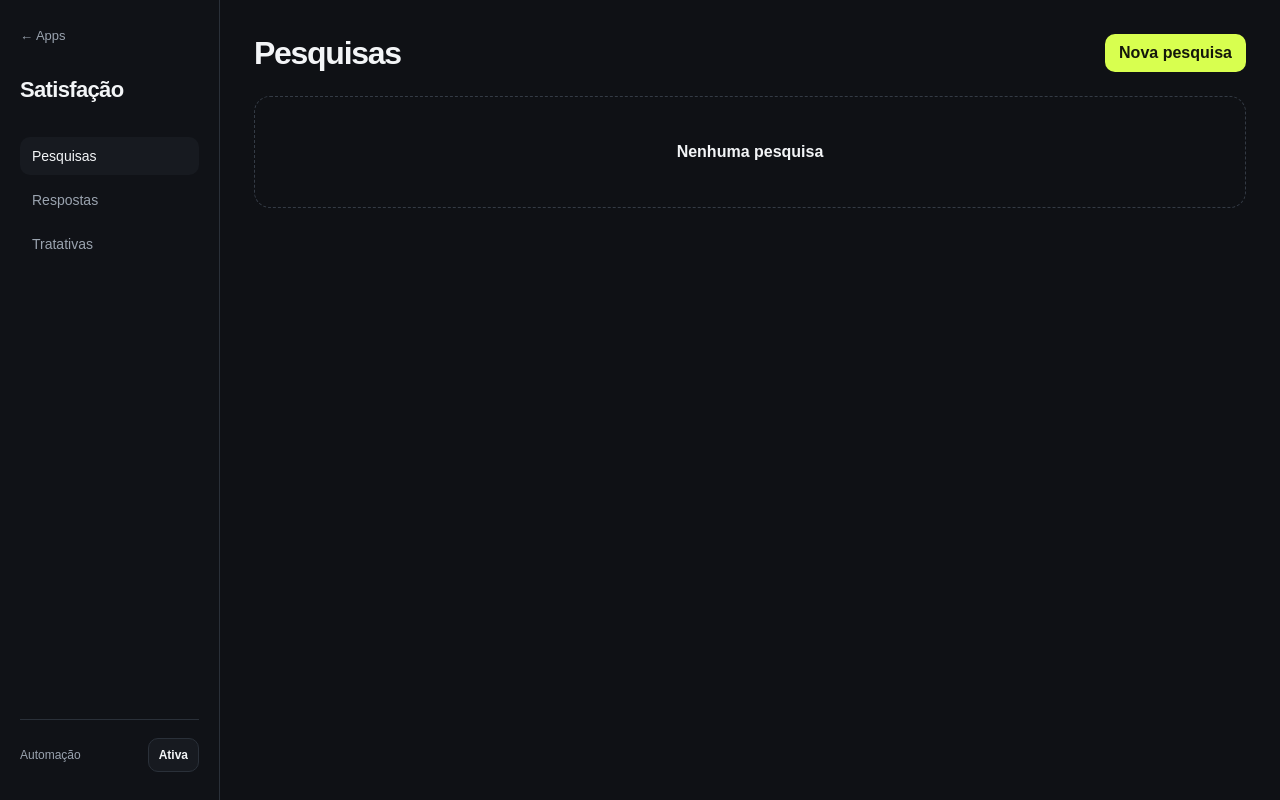
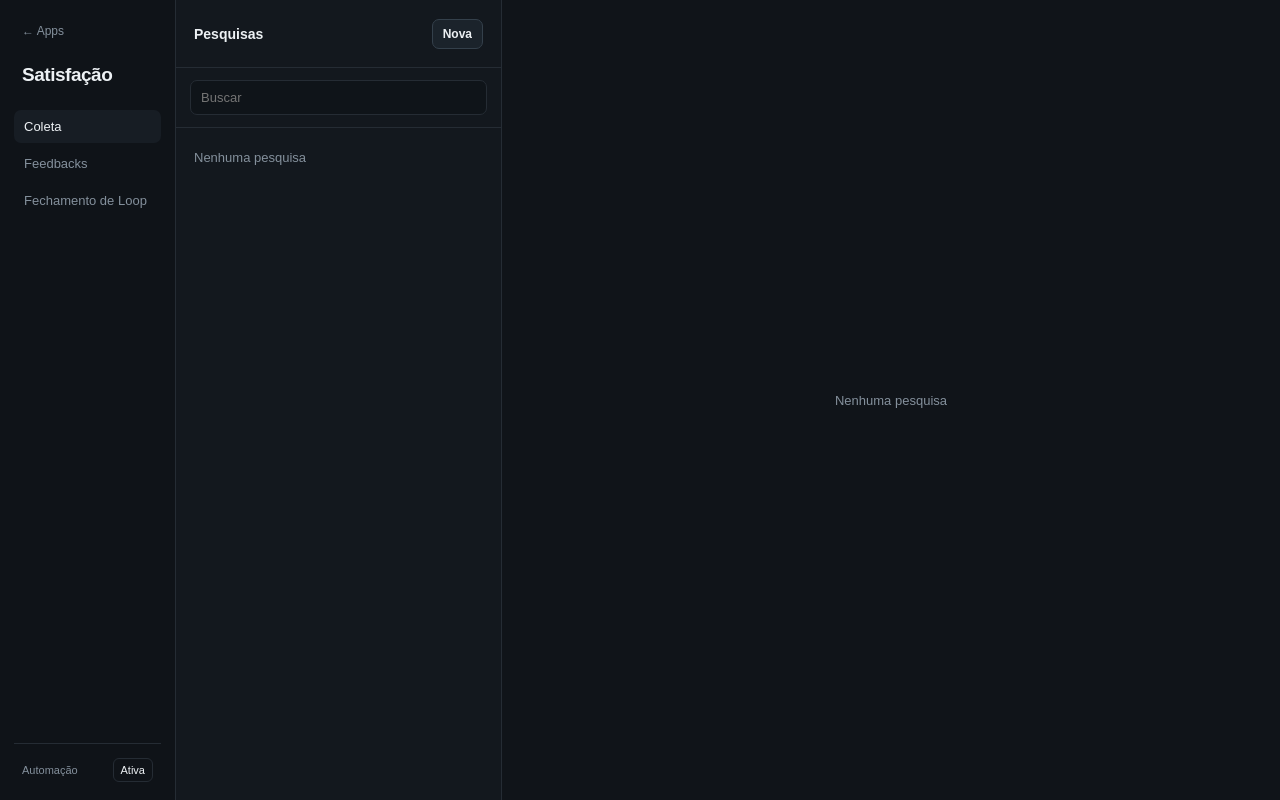
Before and after one commit to aruanmf-spec/CRMPlus, a Next.js app: page /satisfacao in a window 1280 px wide. Built offline with nearby package versions, Linux system fonts and the light colour scheme.

Commit message:
refactor: align satisfaction flow with Track.co process

```diff
--- a/app/satisfacao/page.tsx
+++ b/app/satisfacao/page.tsx
@@ -4,7 +4,7 @@ import Link from 'next/link'
 import { FormEvent, useEffect, useMemo, useState } from 'react'
 
 type Metrica = 'NPS' | 'CSAT' | 'CES'
-type View = 'Pesquisas' | 'Respostas' | 'Tratativas'
+type View = 'Coleta' | 'Feedbacks' | 'Fechamento de Loop'
 
 type Pesquisa = {
   id: string
@@ -37,25 +37,34 @@ const RESPONSE_KEY = 'crmplus.satisfacao.respostas'
 const CASE_KEY = 'crmplus.satisfacao.tratativas'
 const AUTOMATION_KEY = 'crmplus.satisfacao.automacao'
 
-function classify(metrica: Metrica, nota: number) {
-  if (metrica === 'NPS') return nota <= 6 ? 'Detrator' : nota <= 8 ? 'Neutro' : 'Promotor'
-  if (metrica === 'CSAT') return nota <= 2 ? 'Crítico' : nota === 3 ? 'Neutro' : 'Positivo'
-  return nota <= 3 ? 'Crítico' : nota <= 5 ? 'Neutro' : 'Positivo'
+function npsClass(nota: number) {
+  return nota <= 6 ? 'Detrator' : nota <= 8 ? 'Neutro' : 'Promotor'
+}
+
+function formatDate(value: string) {
+  return new Intl.DateTimeFormat('pt-BR', {
+    day: '2-digit',
+    month: '2-digit',
+    hour: '2-digit',
+    minute: '2-digit'
+  }).format(new Date(value))
 }
 
 export default function SatisfacaoPage() {
   const [pesquisas, setPesquisas] = useState<Pesquisa[]>([])
   const [respostas, setRespostas] = useState<Resposta[]>([])
   const [tratativas, setTratativas] = useState<Tratativa[]>([])
+  const [selectedId, setSelectedId] = useState<string | null>(null)
   const [showForm, setShowForm] = useState(false)
   const [automacao, setAutomacao] = useState(true)
-  const [view, setView] = useState<View>('Pesquisas')
+  const [view, setView] = useState<View>('Coleta')
+  const [query, setQuery] = useState('')
 
   useEffect(() => {
     const raw = window.localStorage.getItem(STORAGE_KEY)
     if (raw) {
       const parsed = JSON.parse(raw) as Partial<Pesquisa>[]
-      setPesquisas(parsed.map((item) => ({
+      const normalized = parsed.map((item) => ({
         id: String(item.id),
         nome: String(item.nome || ''),
         pergunta: String(item.pergunta || ''),
@@ -63,21 +72,44 @@ export default function SatisfacaoPage() {
         canal: (item.canal || 'Link') as Pesquisa['canal'],
         status: (item.status || 'Ativa') as Pesquisa['status'],
         createdAt: String(item.createdAt || new Date().toISOString())
-      })))
+      }))
+      setPesquisas(normalized)
+      if (normalized.length) setSelectedId(normalized[0].id)
     }
+
     const responses = window.localStorage.getItem(RESPONSE_KEY)
     if (responses) setRespostas(JSON.parse(responses))
     const cases = window.localStorage.getItem(CASE_KEY)
     if (cases) setTratativas(JSON.parse(cases))
     const automation = window.localStorage.getItem(AUTOMATION_KEY)
     if (automation !== null) setAutomacao(automation === 'true')
-  }, [view])
+  }, [])
 
-  const pesquisaMap = useMemo(() => new Map(pesquisas.map((item) => [item.id, item])), [pesquisas])
+  const filtered = useMemo(() => {
+    const term = query.trim().toLowerCase()
+    if (!term) return pesquisas
+    return pesquisas.filter((pesquisa) => [pesquisa.nome, pesquisa.pergunta, pesquisa.metrica, pesquisa.canal, pesquisa.status]
+      .some((value) => value.toLowerCase().includes(term)))
+  }, [pesquisas, query])
+
+  const selected = pesquisas.find((pesquisa) => pesquisa.id === selectedId) || null
+  const selectedFeedbacks = useMemo(
+    () => selected ? respostas.filter((resposta) => resposta.pesquisaId === selected.id) : [],
+    [respostas, selected]
+  )
+  const selectedLoops = useMemo(
+    () => selected ? tratativas.filter((item) => item.pesquisaId === selected.id) : [],
+    [tratativas, selected]
+  )
 
   function persist(next: Pesquisa[]) {
     setPesquisas(next)
     window.localStorage.setItem(STORAGE_KEY, JSON.stringify(next))
+  }
+
+  function persistLoops(next: Tratativa[]) {
+    setTratativas(next)
+    window.localStorage.setItem(CASE_KEY, JSON.stringify(next))
   }
 
   function toggleAutomacao() {
@@ -99,125 +131,210 @@ export default function SatisfacaoPage() {
       createdAt: new Date().toISOString()
     }
     persist([pesquisa, ...pesquisas])
+    setSelectedId(pesquisa.id)
+    setView('Coleta')
     event.currentTarget.reset()
     setShowForm(false)
   }
 
   function togglePesquisa(id: string) {
-    persist(pesquisas.map((item) => item.id === id ? { ...item, status: item.status === 'Ativa' ? 'Pausada' : 'Ativa' } : item))
+    persist(pesquisas.map((item) => item.id === id
+      ? { ...item, status: item.status === 'Ativa' ? 'Pausada' : 'Ativa' }
+      : item))
+  }
+
+  function abrirLoop(respostaId: string) {
+    if (!selected || tratativas.some((item) => item.respostaId === respostaId)) return
+    persistLoops([{
+      id: crypto.randomUUID(),
+      pesquisaId: selected.id,
+      respostaId,
+      status: 'Aberta',
+      createdAt: new Date().toISOString()
+    }, ...tratativas])
   }
 
   function resolver(id: string) {
-    const next = tratativas.map((item) => item.id === id ? { ...item, status: 'Resolvida' as const } : item)
-    setTratativas(next)
-    window.localStorage.setItem(CASE_KEY, JSON.stringify(next))
+    persistLoops(tratativas.map((item) => item.id === id
+      ? { ...item, status: 'Resolvida' as const }
+      : item))
   }
 
   return (
-    <main className="app-shell">
-      <aside className="sidebar">
-        <Link href="/" className="back">← Apps</Link>
-        <div className="module-name">Satisfação</div>
-        <nav className="nav">
-          {(['Pesquisas', 'Respostas', 'Tratativas'] as View[]).map((item) => (
-            <button key={item} className={`nav-item nav-button ${view === item ? 'active' : ''}`} onClick={() => setView(item)}>{item}</button>
+    <main className="service-app">
+      <aside className="service-sidebar">
+        <Link href="/" className="service-back">← Apps</Link>
+        <div className="service-brand">Satisfação</div>
+        <nav className="service-nav">
+          {(['Coleta', 'Feedbacks', 'Fechamento de Loop'] as View[]).map((item) => (
+            <button
+              key={item}
+              className={`service-nav-item ${view === item ? 'active' : ''}`}
+              style={{ border: 0, width: '100%', textAlign: 'left', cursor: 'pointer', background: view === item ? undefined : 'transparent' }}
+              onClick={() => { setView(item); setShowForm(false) }}
+            >
+              {item}
+            </button>
           ))}
         </nav>
-        <div className="sidebar-foot">
-          <div className="row-top">
+        <div className="service-automation">
           <span>Automação</span>
-            <button className="button secondary compact" onClick={toggleAutomacao}>{automacao ? 'Ativa' : 'Pausada'}</button>
-          </div>
+          <button onClick={toggleAutomacao}>{automacao ? 'Ativa' : 'Pausada'}</button>
         </div>
       </aside>
 
-      <section className="workspace">
-        {view === 'Pesquisas' && (
+      <section className="service-list">
+        <header className="service-list-head">
+          <strong>Pesquisas</strong>
+          <button className="service-new" onClick={() => setShowForm(true)}>Nova</button>
+        </header>
+        <div className="service-search">
+          <input value={query} onChange={(event) => setQuery(event.target.value)} placeholder="Buscar" />
+        </div>
+        <div className="service-records">
+          {filtered.length === 0 ? (
+            <div className="service-list-empty">Nenhuma pesquisa</div>
+          ) : filtered.map((pesquisa) => (
+            <button
+              key={pesquisa.id}
+              className={`service-record ${selectedId === pesquisa.id ? 'active' : ''}`}
+              onClick={() => { setSelectedId(pesquisa.id); setShowForm(false) }}
+            >
+              <div className="service-record-line">
+                <span>{pesquisa.metrica}</span>
+                <span>{pesquisa.status}</span>
+              </div>
+              <strong>{pesquisa.nome}</strong>
+              <span>{pesquisa.canal}</span>
+            </button>
+          ))}
+        </div>
+      </section>
+
+      <section className="service-workspace">
+        {showForm ? (
+          <div className="service-create">
+            <header className="service-record-head">
+              <div>
+                <span className="service-kicker">Nova pesquisa</span>
+                <h1>Coleta</h1>
+              </div>
+              <button className="service-quiet" onClick={() => setShowForm(false)}>Cancelar</button>
+            </header>
+            <form className="service-form" onSubmit={criarPesquisa}>
+              <label>Nome<input name="nome" required autoFocus /></label>
+              <label>Métrica<select name="metrica"><option>NPS</option><option>CSAT</option><option>CES</option></select></label>
+              <label>Canal<select name="canal"><option>Link</option><option>WhatsApp</option><option>Email</option></select></label>
+              <label>Pergunta<textarea name="pergunta" required /></label>
+              <div><button className="service-primary" type="submit">Criar pesquisa</button></div>
+            </form>
+          </div>
+        ) : selected ? (
           <>
-            <header className="page-head">
-              <h2>Pesquisas</h2>
-              <button className="button" onClick={() => setShowForm((value) => !value)}>Nova pesquisa</button>
+            <header className="service-record-head">
+              <div>
+                <div className="service-record-titleline">
+                  <span className="service-kicker">{selected.metrica}</span>
+                  <span className="service-status">{selected.status}</span>
+                </div>
+                <h1>{selected.nome}</h1>
+                <p>{selected.pergunta}</p>
+              </div>
+              {view === 'Coleta' && (
+                <div className="row-actions">
+                  <Link className="service-quiet" href={`/satisfacao/responder/${selected.id}`}>Abrir</Link>
+                  <button className="service-quiet" onClick={() => navigator.clipboard?.writeText(`${location.origin}/satisfacao/responder/${selected.id}`)}>Copiar link</button>
+                  <button className="service-primary" onClick={() => togglePesquisa(selected.id)}>{selected.status === 'Ativa' ? 'Pausar' : 'Ativar'}</button>
+                </div>
+              )}
             </header>
 
-            {showForm && (
-              <form className="form" onSubmit={criarPesquisa}>
-                <div className="form-grid">
-                  <div className="field"><label>Nome</label><input name="nome" required autoFocus /></div>
-                  <div className="field"><label>Métrica</label><select name="metrica"><option>NPS</option><option>CSAT</option><option>CES</option></select></div>
-                  <div className="field"><label>Canal</label><select name="canal"><option>Link</option><option>WhatsApp</option><option>Email</option></select></div>
-                  <div className="field"><label>Pergunta</label><input name="pergunta" required /></div>
+            {view === 'Coleta' && (
+              <div className="service-detail-grid">
+                <div className="service-detail-main">
+                  <section className="service-section">
+                    <header>Pesquisa</header>
+                    <div className="service-service-text">{selected.pergunta}</div>
+                  </section>
                 </div>
-                <div className="form-actions">
-                  <button className="button" type="submit">Criar</button>
-                  <button className="button secondary" type="button" onClick={() => setShowForm(false)}>Cancelar</button>
+                <aside className="service-detail-side">
+                  <div><span>Métrica</span><strong>{selected.metrica}</strong></div>
+                  <div><span>Canal</span><strong>{selected.canal}</strong></div>
+                  <div><span>Status</span><strong>{selected.status}</strong></div>
+                  <div><span>Criada</span><strong>{formatDate(selected.createdAt)}</strong></div>
+                </aside>
               </div>
-              </form>
             )}
 
+            {view === 'Feedbacks' && (
+              <div className="service-detail-grid">
+                <div className="service-detail-main">
+                  <section className="service-section">
+                    <header>Feedbacks</header>
                     <div className="board">
-              {pesquisas.length === 0 ? (
-                <div className="empty"><strong>Nenhuma pesquisa</strong></div>
-              ) : pesquisas.map((pesquisa) => (
-                <article className="row" key={pesquisa.id}>
-                  <div className="row-top">
-                    <div>
-                      <div className="row-title">{pesquisa.nome}</div>
-                      <div className="row-meta">{pesquisa.pergunta}</div>
-                    </div>
-                    <div className="status-group"><span className="status">{pesquisa.metrica}</span><span className="status">{pesquisa.status}</span></div>
-                  </div>
-                  <div className="row-actions">
-                    <Link className="button secondary" href={`/satisfacao/responder/${pesquisa.id}`}>Abrir</Link>
-                    <button className="button secondary" onClick={() => navigator.clipboard?.writeText(`${location.origin}/satisfacao/responder/${pesquisa.id}`)}>Copiar link</button>
-                    <button className="button secondary" onClick={() => togglePesquisa(pesquisa.id)}>{pesquisa.status === 'Ativa' ? 'Pausar' : 'Ativar'}</button>
-                  </div>
-                </article>
-              ))}
-            </div>
-          </>
-        )}
-
-        {view === 'Respostas' && (
-          <>
-            <header className="page-head"><h2>Respostas</h2></header>
-            <div className="board">
-              {respostas.length === 0 ? <div className="empty"><strong>Nenhuma resposta</strong></div> : respostas.map((resposta) => {
-                const pesquisa = pesquisaMap.get(resposta.pesquisaId)
-                if (!pesquisa) return null
+                      {selectedFeedbacks.length === 0 ? (
+                        <div className="service-list-empty">Nenhum feedback</div>
+                      ) : selectedFeedbacks.map((resposta) => {
+                        const loop = tratativas.find((item) => item.respostaId === resposta.id)
                         return (
                           <article className="row" key={resposta.id}>
                             <div className="row-top">
-                      <div><div className="row-title">{pesquisa.nome}</div><div className="row-meta">{resposta.comentario || 'Sem comentário'}</div></div>
-                      <div className="response-score">{resposta.nota}</div>
+                              <div>
+                                <div className="row-title">{selected.metrica} {resposta.nota}</div>
+                                <div className="row-meta">{resposta.comentario || 'Sem comentário'}</div>
                               </div>
-                    <div className="status-group"><span className="status">{pesquisa.metrica}</span><span className="status">{classify(pesquisa.metrica, resposta.nota)}</span></div>
+                              <div className="status-group">
+                                {selected.metrica === 'NPS' && <span className="status">{npsClass(resposta.nota)}</span>}
+                                {loop && <span className="status">{loop.status}</span>}
+                              </div>
+                            </div>
+                            <div className="row-actions">
+                              <span className="row-meta">{formatDate(resposta.createdAt)}</span>
+                              {!loop && <button className="button secondary" onClick={() => abrirLoop(resposta.id)}>Abrir loop</button>}
+                            </div>
                           </article>
                         )
                       })}
                     </div>
-          </>
+                  </section>
+                </div>
+              </div>
             )}
 
-        {view === 'Tratativas' && (
-          <>
-            <header className="page-head"><h2>Tratativas</h2></header>
+            {view === 'Fechamento de Loop' && (
+              <div className="service-detail-grid">
+                <div className="service-detail-main">
+                  <section className="service-section">
+                    <header>Fechamento de Loop</header>
                     <div className="board">
-              {tratativas.length === 0 ? <div className="empty"><strong>Nenhuma tratativa</strong></div> : tratativas.map((item) => {
-                const resposta = respostas.find((response) => response.id === item.respostaId)
-                const pesquisa = pesquisaMap.get(item.pesquisaId)
-                if (!resposta || !pesquisa) return null
+                      {selectedLoops.length === 0 ? (
+                        <div className="service-list-empty">Nenhum loop</div>
+                      ) : selectedLoops.map((item) => {
+                        const resposta = respostas.find((feedback) => feedback.id === item.respostaId)
+                        if (!resposta) return null
                         return (
                           <article className="row" key={item.id}>
                             <div className="row-top">
-                      <div><div className="row-title">{pesquisa.nome}</div><div className="row-meta">{resposta.comentario || 'Sem comentário'}</div></div>
+                              <div>
+                                <div className="row-title">{selected.metrica} {resposta.nota}</div>
+                                <div className="row-meta">{resposta.comentario || 'Sem comentário'}</div>
+                              </div>
                               <span className="status">{item.status}</span>
                             </div>
-                    {item.status === 'Aberta' && <div><button className="button secondary" onClick={() => resolver(item.id)}>Resolver</button></div>}
+                            {item.status === 'Aberta' && (
+                              <div><button className="button secondary" onClick={() => resolver(item.id)}>Resolver</button></div>
+                            )}
                           </article>
                         )
                       })}
                     </div>
+                  </section>
+                </div>
+              </div>
+            )}
           </>
+        ) : (
+          <div className="service-workspace-empty">Nenhuma pesquisa</div>
         )}
       </section>
     </main>
```
Lines whose indentation alone changed are shown as unchanged.
